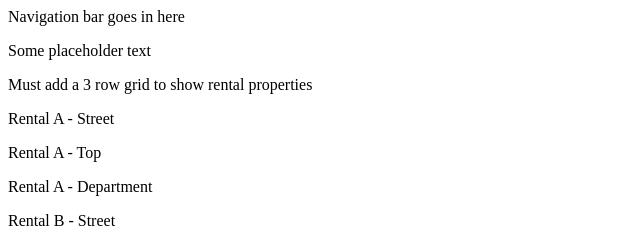
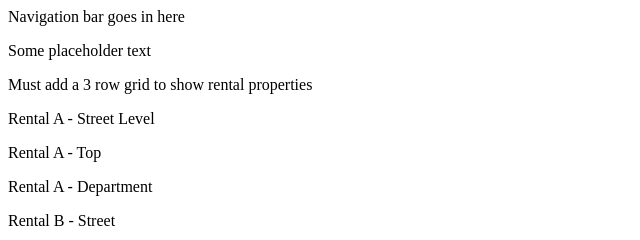
Before and after one commit to andriusdude/proyectos, a plain HTML site: page inmobiliaria local/index.html in a window 1280 px wide. Shown: the top 240 px of the page, 0-640 px from the left. Drawn offline with Linux system fonts and the light colour scheme.

Commit message:
small changes to html file in small real estate

```diff
--- a/inmobiliaria local/index.html
+++ b/inmobiliaria local/index.html
@@ -11,7 +11,7 @@
     <nav>Navigation bar goes in here</nav>
     <p>Some placeholder text</p>
     <p>Must add a 3 row grid to show rental properties</p>
-    <p>Rental A - Street</p>
+    <p>Rental A - Street Level</p>
     <p>Rental A - Top</p>
     <p>Rental A - Department</p>
     <p>Rental B - Street</p>
```
